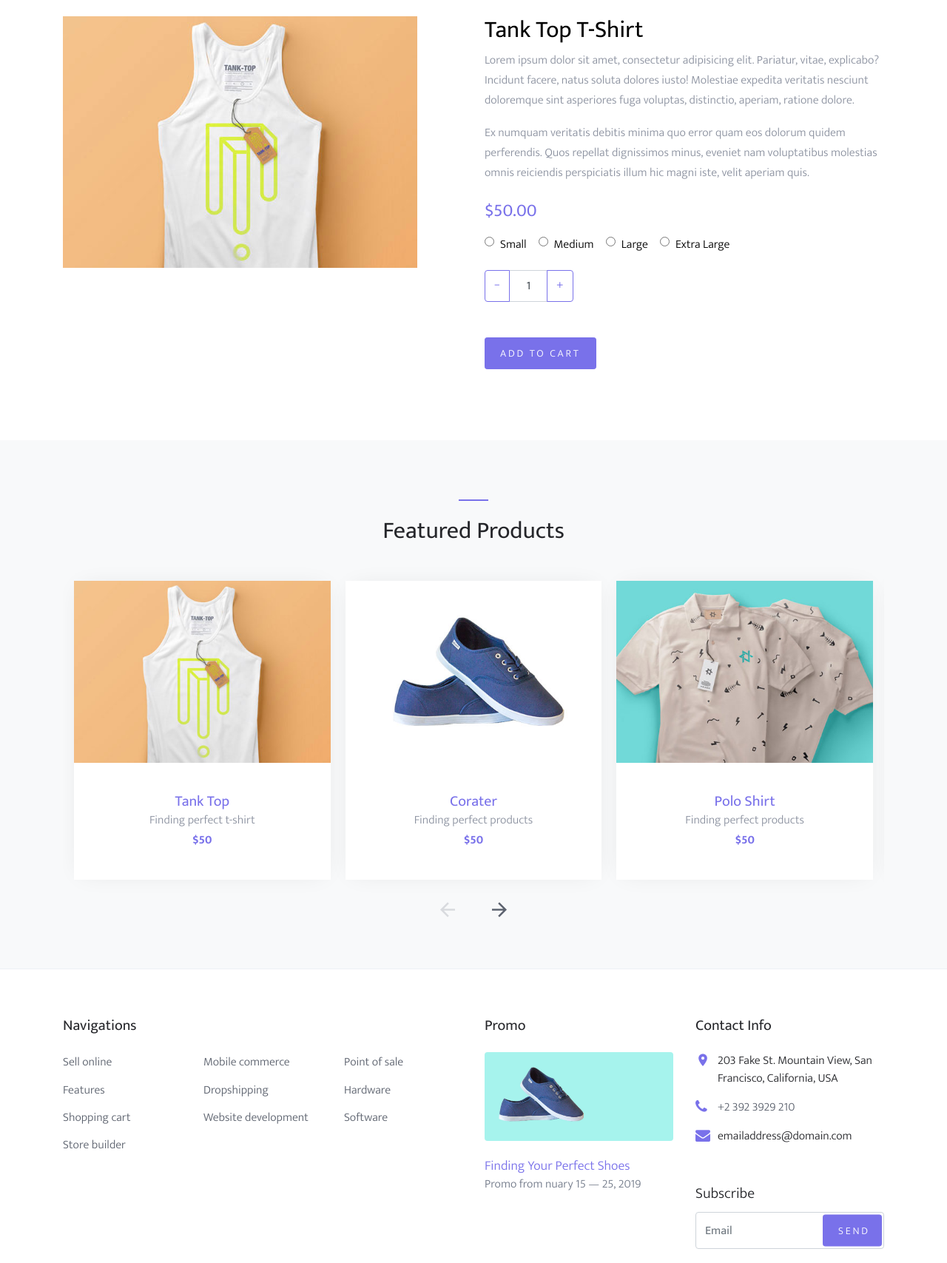
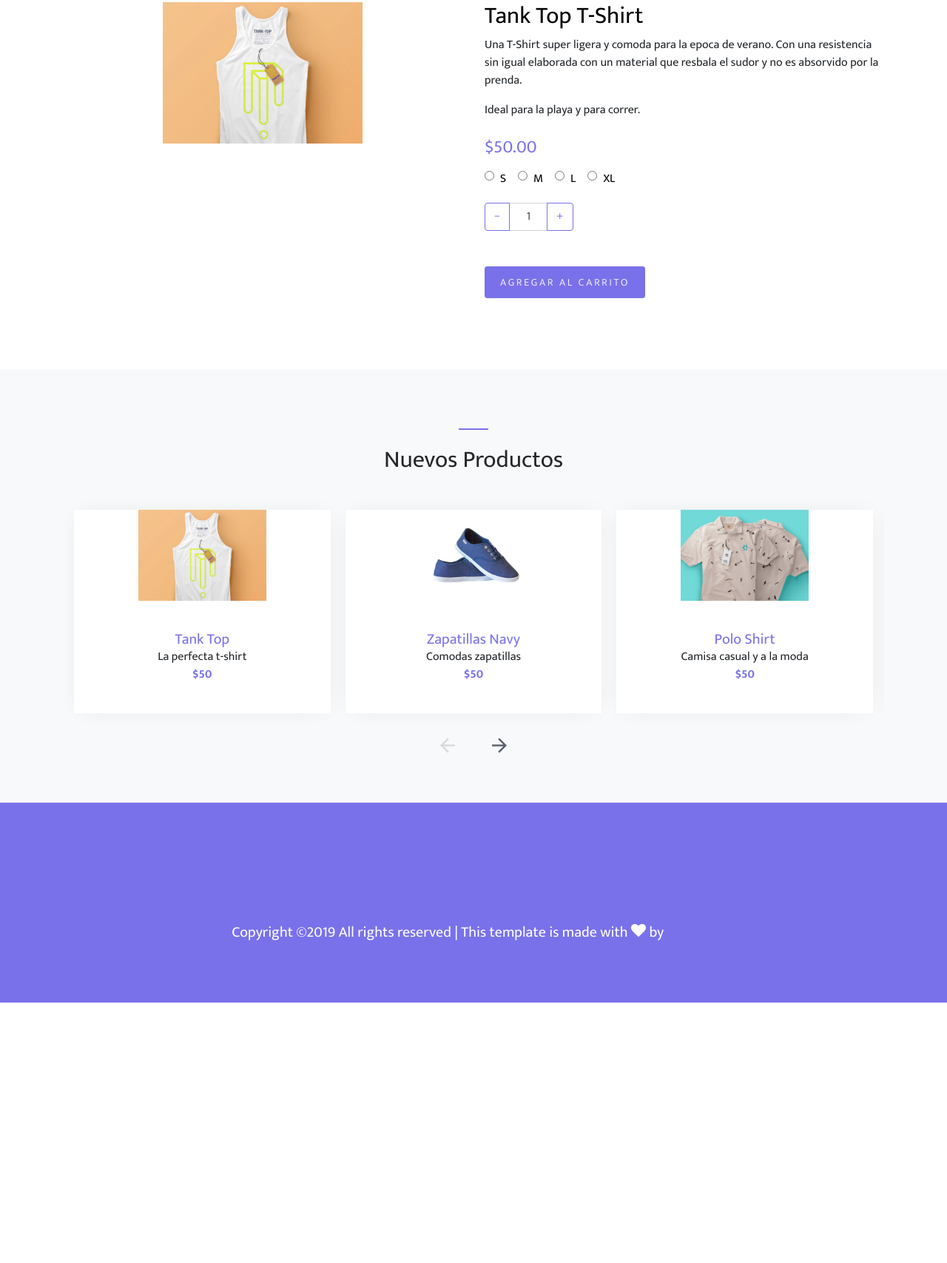
Before and after one commit to WilsonXicara/FashionSite_PW19, a website: page shop-single.html in a window 1280 px wide. Shown: the part 307-2014 px from the top of the page at 74% size. After the commit the page ends 1662 px from the top, so only its background shows below. Drawn offline with Linux system fonts and the light colour scheme; files whose address does not match are found by name.

Commit message:
Pagina de producto 1

```diff
--- a/shop-single.html
+++ b/shop-single.html
@@ -3,9 +3,11 @@
   <head>
     <title>Shoppers &mdash; Colorlib e-Commerce Template</title>
     <meta charset="utf-8">
-    <meta name="viewport" content="width=device-width, initial-scale=1, shrink-to-fit=no">
+    <meta name="viewport" content="width=device-width, initial-scale=1,
+      shrink-to-fit=no">
 
-    <link rel="stylesheet" href="https://fonts.googleapis.com/css?family=Mukta:300,400,700">
+    <link rel="stylesheet"
+      href="https://fonts.googleapis.com/css?family=Mukta:300,400,700">
     <link rel="stylesheet" href="fonts/icomoon/style.css">
 
     <link rel="stylesheet" href="css/bootstrap.min.css">
@@ -18,26 +20,25 @@
     <link rel="stylesheet" href="css/aos.css">
 
     <link rel="stylesheet" href="css/style.css">
+    <link rel="stylesheet" href="css/global-styles.css">
 
   </head>
   <body>
 
     <div class="site-wrap">
+
       <header class="site-navbar" role="banner">
         <div class="site-navbar-top">
           <div class="container">
             <div class="row align-items-center">
 
-            <div class="col-6 col-md-4 order-2 order-md-1 site-search-icon text-left">
-              <form action="" class="site-block-top-search">
-                <span class="icon icon-search2"></span>
-                <input type="text" class="form-control border-0" placeholder="Search">
-              </form>
-            </div>
+              <div class="col-6 col-md-4 order-2 order-md-1 site-search-icon
+                text-left"></div>
 
-            <div class="col-12 mb-3 mb-md-0 col-md-4 order-1 order-md-2 text-center">
+              <div class="col-12 mb-3 mb-md-0 col-md-4 order-1 order-md-2
+                text-center">
                 <div class="site-logo">
-                <a href="index.html" class="js-logo-clone">Shoppers</a>
+                  <a href="index.html" class="js-logo-clone">Tienda GX</a>
                 </div>
               </div>
 
@@ -52,7 +53,9 @@
                         <span class="count">2</span>
                       </a>
                     </li>
-                  <li class="d-inline-block d-md-none ml-md-0"><a href="#" class="site-menu-toggle js-menu-toggle"><span class="icon-menu"></span></a></li>
+                    <li class="d-inline-block d-md-none ml-md-0"><a href="#"
+                        class="site-menu-toggle js-menu-toggle"><span
+                          class="icon-menu"></span></a></li>
                   </ul>
                 </div>
               </div>
@@ -60,37 +63,23 @@
             </div>
           </div>
         </div>
-      <nav class="site-navigation text-right text-md-center" role="navigation">
+        <nav class="site-navigation text-right text-md-center"
+          role="navigation">
           <div class="container">
             <ul class="site-menu js-clone-nav d-none d-md-block">
-            <li class="has-children">
+              <li class="has-children active">
                 <a href="index.html">Home</a>
                 <ul class="dropdown">
-                <li><a href="#">Menu One</a></li>
-                <li><a href="#">Menu Two</a></li>
-                <li><a href="#">Menu Three</a></li>
-                <li class="has-children">
-                  <a href="#">Sub Menu</a>
-                  <ul class="dropdown">
-                    <li><a href="#">Menu One</a></li>
-                    <li><a href="#">Menu Two</a></li>
-                    <li><a href="#">Menu Three</a></li>
+                  <li><a href="index.html#Descripcion">Descripción</a></li>
+                  <li><a href="index.html#Historia">Historia</a></li>
+                  <li><a href="index.html#Equipo">Nuestro Equipo</a></li>
+                  <li><a href="index.html#Mision">Misión</a></li>
+                  <li><a href="index.html#Vision">Visión</a></li>
                 </ul>
               </li>
-              </ul>
-            </li>
-            <li class="has-children">
-              <a href="about.html">About</a>
-              <ul class="dropdown">
-                <li><a href="#">Menu One</a></li>
-                <li><a href="#">Menu Two</a></li>
-                <li><a href="#">Menu Three</a></li>
-              </ul>
-            </li>
-            <li class="active"><a href="shop.html">Shop</a></li>
-            <li><a href="#">Catalogue</a></li>
-            <li><a href="#">New Arrivals</a></li>
-            <li><a href="contact.html">Contact</a></li>
+              <li><a href="shop.html">Tienda</a></li>
+              <li><a href="#">Proximamente</a></li>
+              <li><a href="contact.html">Contacto</a></li>
             </ul>
           </div>
         </nav>
@@ -99,7 +88,9 @@
       <div class="bg-light py-3">
         <div class="container">
           <div class="row">
-          <div class="col-md-12 mb-0"><a href="index.html">Home</a> <span class="mx-2 mb-0">/</span> <strong class="text-black">Tank Top T-Shirt</strong></div>
+            <div class="col-md-12 mb-0"><a href="index.html">Home</a> <span
+                class="mx-2 mb-0">/</span> <strong class="text-black">Tank Top
+                T-Shirt</strong></div>
           </div>
         </div>
       </div>
@@ -112,36 +103,54 @@
             </div>
             <div class="col-md-6">
               <h2 class="text-black">Tank Top T-Shirt</h2>
-            <p>Lorem ipsum dolor sit amet, consectetur adipisicing elit. Pariatur, vitae, explicabo? Incidunt facere, natus soluta dolores iusto! Molestiae expedita veritatis nesciunt doloremque sint asperiores fuga voluptas, distinctio, aperiam, ratione dolore.</p>
-            <p class="mb-4">Ex numquam veritatis debitis minima quo error quam eos dolorum quidem perferendis. Quos repellat dignissimos minus, eveniet nam voluptatibus molestias omnis reiciendis perspiciatis illum hic magni iste, velit aperiam quis.</p>
+              <p>Una T-Shirt super ligera y comoda para la epoca de verano. Con
+                una resistencia sin igual elaborada con un material que resbala
+                el sudor y no es absorvido por la prenda.</p>
+              <p class="mb-4">Ideal para la playa y para correr.</p>
               <p><strong class="text-primary h4">$50.00</strong></p>
               <div class="mb-1 d-flex">
                 <label for="option-sm" class="d-flex mr-3 mb-3">
-                <span class="d-inline-block mr-2" style="top:-2px; position: relative;"><input type="radio" id="option-sm" name="shop-sizes"></span> <span class="d-inline-block text-black">Small</span>
+                  <span class="d-inline-block mr-2" style="top:-2px; position:
+                    relative;"><input type="radio" id="option-sm"
+                      name="shop-sizes"></span> <span class="d-inline-block
+                    text-black">S</span>
                 </label>
                 <label for="option-md" class="d-flex mr-3 mb-3">
-                <span class="d-inline-block mr-2" style="top:-2px; position: relative;"><input type="radio" id="option-md" name="shop-sizes"></span> <span class="d-inline-block text-black">Medium</span>
+                  <span class="d-inline-block mr-2" style="top:-2px; position:
+                    relative;"><input type="radio" id="option-md"
+                      name="shop-sizes"></span> <span class="d-inline-block
+                    text-black">M</span>
                 </label>
                 <label for="option-lg" class="d-flex mr-3 mb-3">
-                <span class="d-inline-block mr-2" style="top:-2px; position: relative;"><input type="radio" id="option-lg" name="shop-sizes"></span> <span class="d-inline-block text-black">Large</span>
+                  <span class="d-inline-block mr-2" style="top:-2px; position:
+                    relative;"><input type="radio" id="option-lg"
+                      name="shop-sizes"></span> <span class="d-inline-block
+                    text-black">L</span>
                 </label>
                 <label for="option-xl" class="d-flex mr-3 mb-3">
-                <span class="d-inline-block mr-2" style="top:-2px; position: relative;"><input type="radio" id="option-xl" name="shop-sizes"></span> <span class="d-inline-block text-black"> Extra Large</span>
+                  <span class="d-inline-block mr-2" style="top:-2px; position:
+                    relative;"><input type="radio" id="option-xl"
+                      name="shop-sizes"></span> <span class="d-inline-block
+                    text-black">XL</span>
                 </label>
               </div>
               <div class="mb-5">
                 <div class="input-group mb-3" style="max-width: 120px;">
                   <div class="input-group-prepend">
-                <button class="btn btn-outline-primary js-btn-minus" type="button">&minus;</button>
+                    <button class="btn btn-outline-primary js-btn-minus"
+                      type="button">&minus;</button>
                   </div>
-              <input type="text" class="form-control text-center" value="1" placeholder="" aria-label="Example text with button addon" aria-describedby="button-addon1">
+                  <input type="text" class="form-control text-center" value="1"
+                    placeholder="" aria-label="Example text with button addon"
+                    aria-describedby="button-addon1">
                   <div class="input-group-append">
-                <button class="btn btn-outline-primary js-btn-plus" type="button">&plus;</button>
+                    <button class="btn btn-outline-primary js-btn-plus"
+                      type="button">&plus;</button>
                   </div>
                 </div>
 
               </div>
-            <p><a href="cart.html" class="buy-now btn btn-sm btn-primary">Add To Cart</a></p>
+              <p><a href="cart.html" class="buy-now btn btn-sm btn-primary">Agregar al carrito</a></p>
 
             </div>
           </div>
@@ -152,7 +161,7 @@
         <div class="container">
           <div class="row justify-content-center">
             <div class="col-md-7 site-section-heading text-center pt-4">
-            <h2>Featured Products</h2>
+              <h2>Nuevos Productos</h2>
             </div>
           </div>
           <div class="row">
@@ -161,11 +170,12 @@
                 <div class="item">
                   <div class="block-4 text-center">
                     <figure class="block-4-image">
-                    <img src="images/cloth_1.jpg" alt="Image placeholder" class="img-fluid">
+                      <img src="images/cloth_1.jpg" alt="Image placeholder"
+                        class="img-fluid">
                     </figure>
                     <div class="block-4-text p-4">
                       <h3><a href="#">Tank Top</a></h3>
-                    <p class="mb-0">Finding perfect t-shirt</p>
+                      <p class="mb-0">La perfecta t-shirt</p>
                       <p class="text-primary font-weight-bold">$50</p>
                     </div>
                   </div>
@@ -173,11 +183,12 @@
                 <div class="item">
                   <div class="block-4 text-center">
                     <figure class="block-4-image">
-                    <img src="images/shoe_1.jpg" alt="Image placeholder" class="img-fluid">
+                      <img src="images/shoe_1.jpg" alt="Image placeholder"
+                        class="img-fluid">
                     </figure>
                     <div class="block-4-text p-4">
-                    <h3><a href="#">Corater</a></h3>
-                    <p class="mb-0">Finding perfect products</p>
+                      <h3><a href="#">Zapatillas Navy</a></h3>
+                      <p class="mb-0">Comodas zapatillas</p>
                       <p class="text-primary font-weight-bold">$50</p>
                     </div>
                   </div>
@@ -185,11 +196,12 @@
                 <div class="item">
                   <div class="block-4 text-center">
                     <figure class="block-4-image">
-                    <img src="images/cloth_2.jpg" alt="Image placeholder" class="img-fluid">
+                      <img src="images/cloth_2.jpg" alt="Image placeholder"
+                        class="img-fluid">
                     </figure>
                     <div class="block-4-text p-4">
                       <h3><a href="#">Polo Shirt</a></h3>
-                    <p class="mb-0">Finding perfect products</p>
+                      <p class="mb-0">Camisa casual y a la moda</p>
                       <p class="text-primary font-weight-bold">$50</p>
                     </div>
                   </div>
@@ -197,23 +209,12 @@
                 <div class="item">
                   <div class="block-4 text-center">
                     <figure class="block-4-image">
-                    <img src="images/cloth_3.jpg" alt="Image placeholder" class="img-fluid">
+                      <img src="images/cloth_3.jpg" alt="Image placeholder"
+                        class="img-fluid">
                     </figure>
                     <div class="block-4-text p-4">
                       <h3><a href="#">T-Shirt Mockup</a></h3>
-                    <p class="mb-0">Finding perfect products</p>
-                    <p class="text-primary font-weight-bold">$50</p>
-                  </div>
-                </div>
-              </div>
-              <div class="item">
-                <div class="block-4 text-center">
-                  <figure class="block-4-image">
-                    <img src="images/shoe_1.jpg" alt="Image placeholder" class="img-fluid">
-                  </figure>
-                  <div class="block-4-text p-4">
-                    <h3><a href="#">Corater</a></h3>
-                    <p class="mb-0">Finding perfect products</p>
+                      <p class="mb-0">Fresca y duradera</p>
                       <p class="text-primary font-weight-bold">$50</p>
                     </div>
                   </div>
@@ -226,70 +227,16 @@
 
       <footer class="site-footer border-top">
         <div class="container">
-        <div class="row">
-          <div class="col-lg-6 mb-5 mb-lg-0">
-            <div class="row">
-              <div class="col-md-12">
-                <h3 class="footer-heading mb-4">Navigations</h3>
-              </div>
-              <div class="col-md-6 col-lg-4">
-                <ul class="list-unstyled">
-                  <li><a href="#">Sell online</a></li>
-                  <li><a href="#">Features</a></li>
-                  <li><a href="#">Shopping cart</a></li>
-                  <li><a href="#">Store builder</a></li>
-                </ul>
-              </div>
-              <div class="col-md-6 col-lg-4">
-                <ul class="list-unstyled">
-                  <li><a href="#">Mobile commerce</a></li>
-                  <li><a href="#">Dropshipping</a></li>
-                  <li><a href="#">Website development</a></li>
-                </ul>
-              </div>
-              <div class="col-md-6 col-lg-4">
-                <ul class="list-unstyled">
-                  <li><a href="#">Point of sale</a></li>
-                  <li><a href="#">Hardware</a></li>
-                  <li><a href="#">Software</a></li>
-                </ul>
-              </div>
-            </div>
-          </div>
-          <div class="col-md-6 col-lg-3 mb-4 mb-lg-0">
-            <h3 class="footer-heading mb-4">Promo</h3>
-            <a href="#" class="block-6">
-              <img src="images/hero_1.jpg" alt="Image placeholder" class="img-fluid rounded mb-4">
-              <h3 class="font-weight-light  mb-0">Finding Your Perfect Shoes</h3>
-              <p>Promo from  nuary 15 &mdash; 25, 2019</p>
-            </a>
-          </div>
-          <div class="col-md-6 col-lg-3">
-            <div class="block-5 mb-5">
-              <h3 class="footer-heading mb-4">Contact Info</h3>
-              <ul class="list-unstyled">
-                <li class="address">203 Fake St. Mountain View, San Francisco, California, USA</li>
-                <li class="phone"><a href="tel://23923929210">+2 392 3929 210</a></li>
-                <li class="email">emailaddress@domain.com</li>
-              </ul>
-            </div>
-
-            <div class="block-7">
-              <form action="#" method="post">
-                <label for="email_subscribe" class="footer-heading">Subscribe</label>
-                <div class="form-group">
-                  <input type="text" class="form-control py-4" id="email_subscribe" placeholder="Email">
-                  <input type="submit" class="btn btn-sm btn-primary" value="Send">
-                </div>
-              </form>
-            </div>
-          </div>
-        </div>
           <div class="row pt-5 mt-5 text-center">
-          <div class="col-md-12">
-            <p>
+            <div class="col-md-12 text-center">
+              <p class="footer-text">
                 <!-- Link back to Colorlib can't be removed. Template is licensed under CC BY 3.0. -->
-            Copyright &copy;<script data-cfasync="false" src="/cdn-cgi/scripts/5c5dd728/cloudflare-static/email-decode.min.js"></script><script>document.write(new Date().getFullYear());</script> All rights reserved | This template is made with <i class="icon-heart" aria-hidden="true"></i> by <a href="https://colorlib.com" target="_blank" class="text-primary">Colorlib</a>
+                Copyright &copy;<script data-cfasync="false"
+                  src="/cdn-cgi/scripts/5c5dd728/cloudflare-static/email-decode.min.js"></script><script>document.write(new Date().getFullYear());</script>
+                All rights reserved | This template is made with <i
+                  class="icon-heart" aria-hidden="true"></i> by <a
+                  href="https://colorlib.com" target="_blank"
+                  class="text-primary">Colorlib</a>
                 <!-- Link back to Colorlib can't be removed. Template is licensed under CC BY 3.0. -->
               </p>
             </div>
@@ -297,6 +244,7 @@
           </div>
         </div>
       </footer>
+
     </div>
 
     <script src="js/jquery-3.3.1.min.js"></script>
```
Also changed, not shown: index.html (+5 -5 lines). Lines whose indentation alone changed are shown as unchanged.
